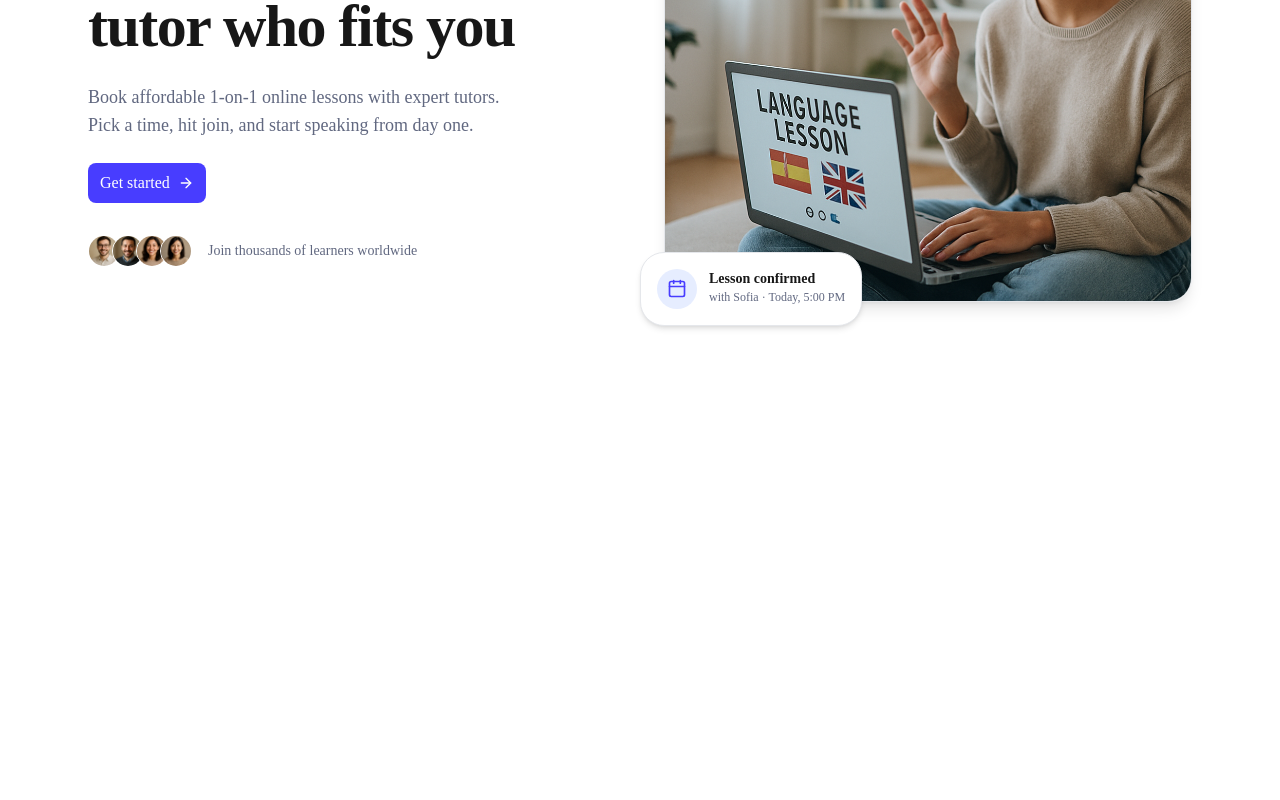
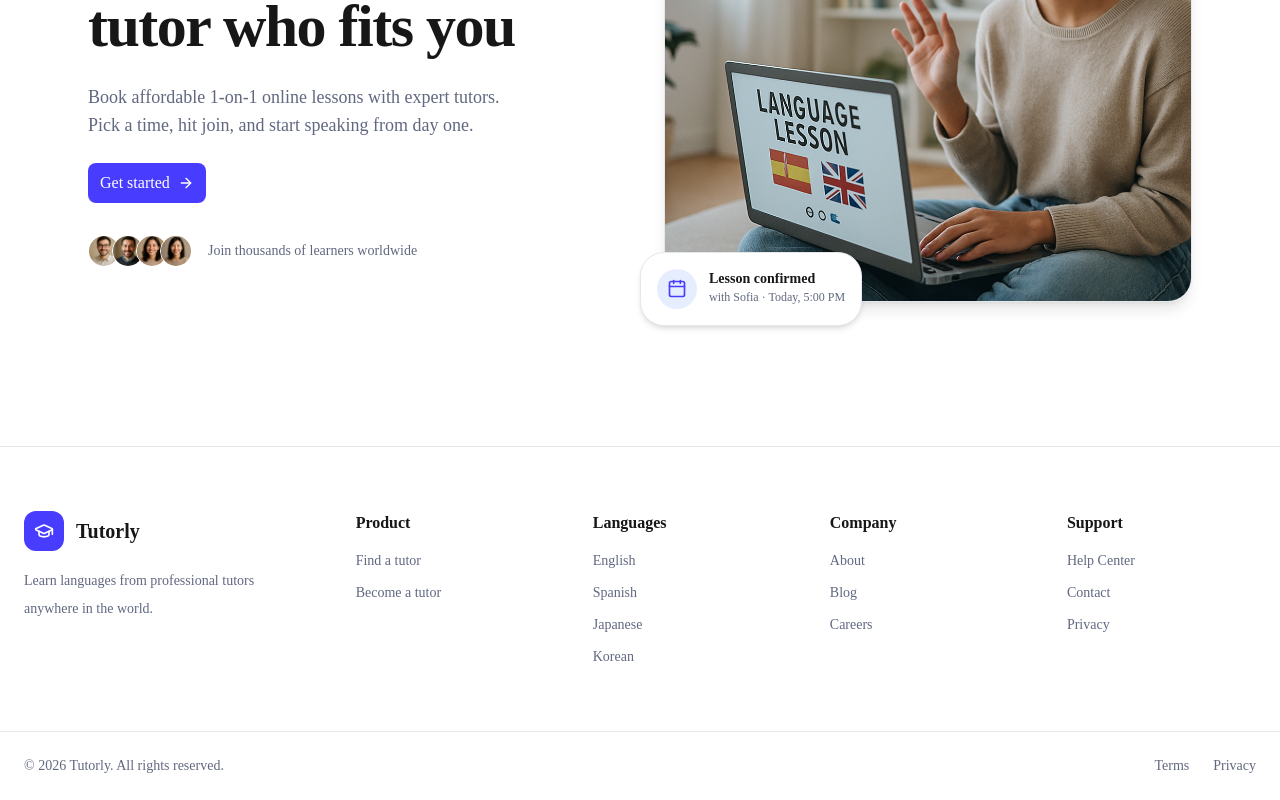
Before and after one commit to yoonha-heo/tutorly-frontend, a Next.js app: page / in a window 1280 px wide. Shown: the part 359-1159 px from the top of the page. Before the commit the page ends 800 px from the top, so only its background shows below. Built offline with nearby package versions, Linux system fonts and the light colour scheme; no server answers.

Commit message:
refactor: extract shared header and footer component

```diff
--- a/app/layout.tsx
+++ b/app/layout.tsx
@@ -1,6 +1,8 @@
 import type { Metadata } from "next";
 import { GoogleOAuthProvider } from "@react-oauth/google";
 import "./globals.css";
+import Header from "@/components/layout/Header";
+import Footer from "@/components/layout/Footer";
 
 export const metadata: Metadata = {
   title: "Tutorly",
@@ -18,7 +20,9 @@ export default function RootLayout({
         <GoogleOAuthProvider
           clientId={process.env.NEXT_PUBLIC_GOOGLE_CLIENT_ID!}
         >
+          <Header />
           {children}
+          <Footer />
         </GoogleOAuthProvider>
       </body>
     </html>
--- a/app/page.tsx
+++ b/app/page.tsx
@@ -11,44 +11,6 @@ export default function HomePage() {
 
   return (
     <div>
-      <header className="sticky top-0 z-50 border-b border-border bg-background/70 backdrop-blur-md">
-        <nav className="mx-auto flex max-w-6xl items-center justify-between px-4 py-4 sm:px-6">
-          <div className="flex items-center">
-            <Link href="/" className="flex items-center gap-2">
-              <div className="flex size-8 items-center justify-center rounded-xl bg-primary">
-                <GraduationCap className="size-5 text-primary-foreground" />
-              </div>
-
-              <span className="text-lg font-semibold text-foreground">
-                Tutorly
-              </span>
-            </Link>
-
-            <div className="ml-8 hidden gap-6 md:flex">
-              <Link
-                href="/"
-                className="text-sm font-medium text-muted-foreground hover:text-foreground"
-              >
-                Find a tutor
-              </Link>
-              <Link
-                href="/"
-                className="text-sm font-medium text-muted-foreground hover:text-foreground"
-              >
-                Become a tutor
-              </Link>
-            </div>
-          </div>
-
-          <Link
-            href="/login"
-            className="rounded-xl px-3 py-2 text-sm font-medium text-foreground hover:bg-secondary"
-          >
-            Log in
-          </Link>
-        </nav>
-      </header>
-
       <main>
         <section className="py-12 lg:py-16">
           <div className="mx-auto grid max-w-6xl gap-12 px-4 sm:px-6 lg:grid-cols-2 lg:items-center">
--- /dev/null
+++ b/components/layout/Footer.tsx
@@ -0,0 +1,79 @@
+import { GraduationCap } from "lucide-react";
+import Link from "next/link";
+
+export default function Footer() {
+  return (
+    <footer className="mt-20 border-t border-border bg-background">
+      <div className="mx-auto grid max-w-7xl gap-12 px-6 py-16 md:grid-cols-[1.5fr_1fr_1fr_1fr_1fr]">
+        <div>
+          <Link href="/" className="flex items-center gap-3">
+            <div className="flex size-10 items-center justify-center rounded-xl bg-primary">
+              <GraduationCap className="size-5 text-primary-foreground" />
+            </div>
+
+            <span className="text-xl font-semibold">Tutorly</span>
+          </Link>
+
+          <p className="mt-4 max-w-xs text-sm leading-7 text-muted-foreground">
+            Learn languages from professional tutors anywhere in the world.
+          </p>
+        </div>
+
+        <div>
+          <h3 className="font-semibold text-foreground">Product</h3>
+
+          <ul className="mt-4 space-y-3 text-sm text-muted-foreground">
+            <li>
+              <Link href="/teachers">Find a tutor</Link>
+            </li>
+            <li>
+              <Link href="/">Become a tutor</Link>
+            </li>
+          </ul>
+        </div>
+
+        <div>
+          <h3 className="font-semibold text-foreground">Languages</h3>
+
+          <ul className="mt-4 space-y-3 text-sm text-muted-foreground">
+            <li>English</li>
+            <li>Spanish</li>
+            <li>Japanese</li>
+            <li>Korean</li>
+          </ul>
+        </div>
+
+        <div>
+          <h3 className="font-semibold text-foreground">Company</h3>
+
+          <ul className="mt-4 space-y-3 text-sm text-muted-foreground">
+            <li>About</li>
+            <li>Blog</li>
+            <li>Careers</li>
+          </ul>
+        </div>
+
+        <div>
+          <h3 className="font-semibold text-foreground">Support</h3>
+
+          <ul className="mt-4 space-y-3 text-sm text-muted-foreground">
+            <li>Help Center</li>
+            <li>Contact</li>
+            <li>Privacy</li>
+          </ul>
+        </div>
+      </div>
+
+      <div className="border-t border-border">
+        <div className="mx-auto flex max-w-7xl items-center justify-between px-6 py-6 text-sm text-muted-foreground">
+          <span>© 2026 Tutorly. All rights reserved.</span>
+
+          <div className="flex gap-6">
+            <Link href="/">Terms</Link>
+            <Link href="/">Privacy</Link>
+          </div>
+        </div>
+      </div>
+    </footer>
+  );
+}
--- /dev/null
+++ b/components/layout/Header.tsx
@@ -0,0 +1,44 @@
+import { GraduationCap } from "lucide-react";
+import Link from "next/link";
+
+export default function Header() {
+  return (
+    <header className="sticky top-0 z-50 border-b border-border bg-background/70 backdrop-blur-md">
+      <nav className="mx-auto flex max-w-6xl items-center justify-between px-4 py-4 sm:px-6">
+        <div className="flex items-center">
+          <Link href="/" className="flex items-center gap-2">
+            <div className="flex size-8 items-center justify-center rounded-xl bg-primary">
+              <GraduationCap className="size-5 text-primary-foreground" />
+            </div>
+
+            <span className="text-lg font-semibold text-foreground">
+              Tutorly
+            </span>
+          </Link>
+
+          <div className="ml-8 hidden gap-6 md:flex">
+            <Link
+              href="/teachers"
+              className="text-sm font-medium text-muted-foreground hover:text-foreground"
+            >
+              Find a tutor
+            </Link>
+            <Link
+              href="/"
+              className="text-sm font-medium text-muted-foreground hover:text-foreground"
+            >
+              Become a tutor
+            </Link>
+          </div>
+        </div>
+
+        <Link
+          href="/login"
+          className="rounded-xl px-3 py-2 text-sm font-medium text-foreground hover:bg-secondary"
+        >
+          Log in
+        </Link>
+      </nav>
+    </header>
+  );
+}
```
